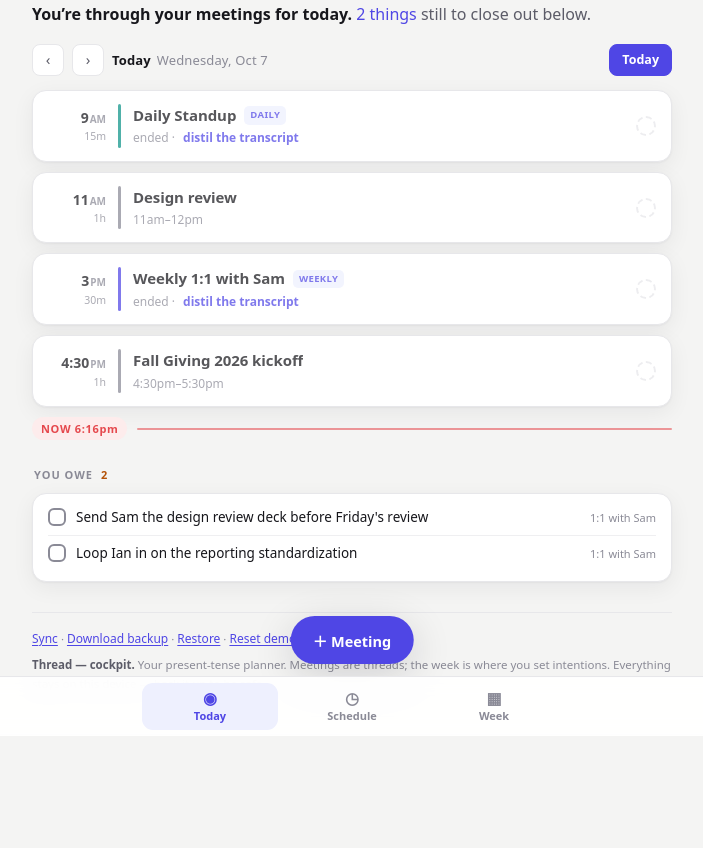
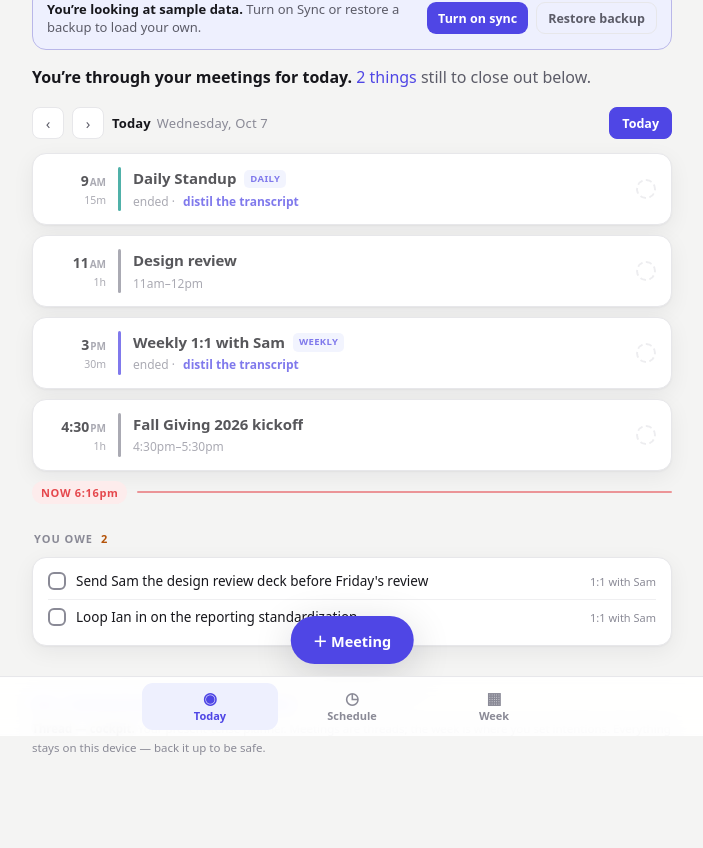
Before and after one commit to angela3famuz/weekly-planner, a plain HTML site: page v2/index.html in a window 1280 px wide. Shown: the part 64-912 px from the top of the page, without its empty margins (288-991 px from the left). Drawn offline with Linux system fonts and the light colour scheme.

Commit message:
Add a sample-data hint for fresh installs
A fresh install (or any empty store, e.g. a new iOS home-screen app) shows the
demo seed, which looked like real data. Add a notice at the top of Today —
"You're looking at sample data. Turn on Sync or restore a backup to load your
own." — with buttons that open the Sync sheet and the Restore picker. It shows
only while state.demo is true and clears itself the moment real data arrives.

Bumped sw cache to thread-v2-7.

Co-Authored-By: Claude Opus 4.8 <noreply@anthropic.com>

```diff
--- a/v2/index.html
+++ b/v2/index.html
@@ -334,6 +334,10 @@
   .foot-tools { display: block; margin-bottom: 8px; }
   .foot-flash { color: var(--done); font-weight: 700; font-size: 11.5px; }
   .sync-dot { display: inline-block; width: 6px; height: 6px; border-radius: 50%; background: var(--accent); margin-left: 3px; vertical-align: middle; }
+  .demo-hint { background: var(--accent-soft); border: 1px solid color-mix(in srgb, var(--accent) 30%, var(--line)); border-radius: var(--r); padding: 12px 14px; margin-bottom: 14px; display: flex; flex-wrap: wrap; align-items: center; gap: 10px 12px; }
+  .demo-hint-txt { flex: 1 1 200px; font-size: 13px; line-height: 1.45; color: var(--ink-2); }
+  .demo-hint-txt b { color: var(--ink); }
+  .demo-hint-btns { display: flex; gap: 8px; flex: none; }
   .interval-row { display: flex; align-items: center; gap: 10px; }
   .interval-row input { width: 92px; flex: none; }
   .interval-row span { color: var(--ink-2); font-size: 14px; }
@@ -351,6 +355,13 @@
 
   <!-- ===================== TODAY (cockpit) ===================== -->
   <div id="todayView">
+    <div class="demo-hint" id="demoHint" hidden>
+      <div class="demo-hint-txt"><b>You’re looking at sample data.</b> Turn on Sync or restore a backup to load your own.</div>
+      <div class="demo-hint-btns">
+        <button class="btn primary sm" id="demoSync">Turn on sync</button>
+        <button class="btn ghost sm" id="demoRestore">Restore backup</button>
+      </div>
+    </div>
     <div class="brief" id="brief"></div>
     <div class="nudge" id="nudge" hidden></div>
     <div class="notify-note" id="notifyNote" hidden></div>
@@ -732,12 +743,15 @@
     document.getElementById(btnId).classList.toggle('on', isThis);
   }
   function renderToday() {
+    document.getElementById('demoHint').hidden = !state.demo; // sample-data notice; clears with real data
     renderBrief();
     renderNudge();
     renderDayNav();
     renderAgenda();
     renderOwe();
   }
+  document.getElementById('demoSync').onclick = function () { document.getElementById('syncBtn').click(); };
+  document.getElementById('demoRestore').onclick = function () { document.getElementById('restoreBtn').click(); };
 
   // ---------- Week (planner) ----------
   // The first time the current week is opened, unfinished priorities/to-dos
--- a/v2/sw.js
+++ b/v2/sw.js
@@ -1,5 +1,5 @@
 // Offline shell for Thread (v2). Bump CACHE to force a refresh of the shell.
-const CACHE = 'thread-v2-6';
+const CACHE = 'thread-v2-7';
 const ASSETS = [
   './',
   './index.html',
```
